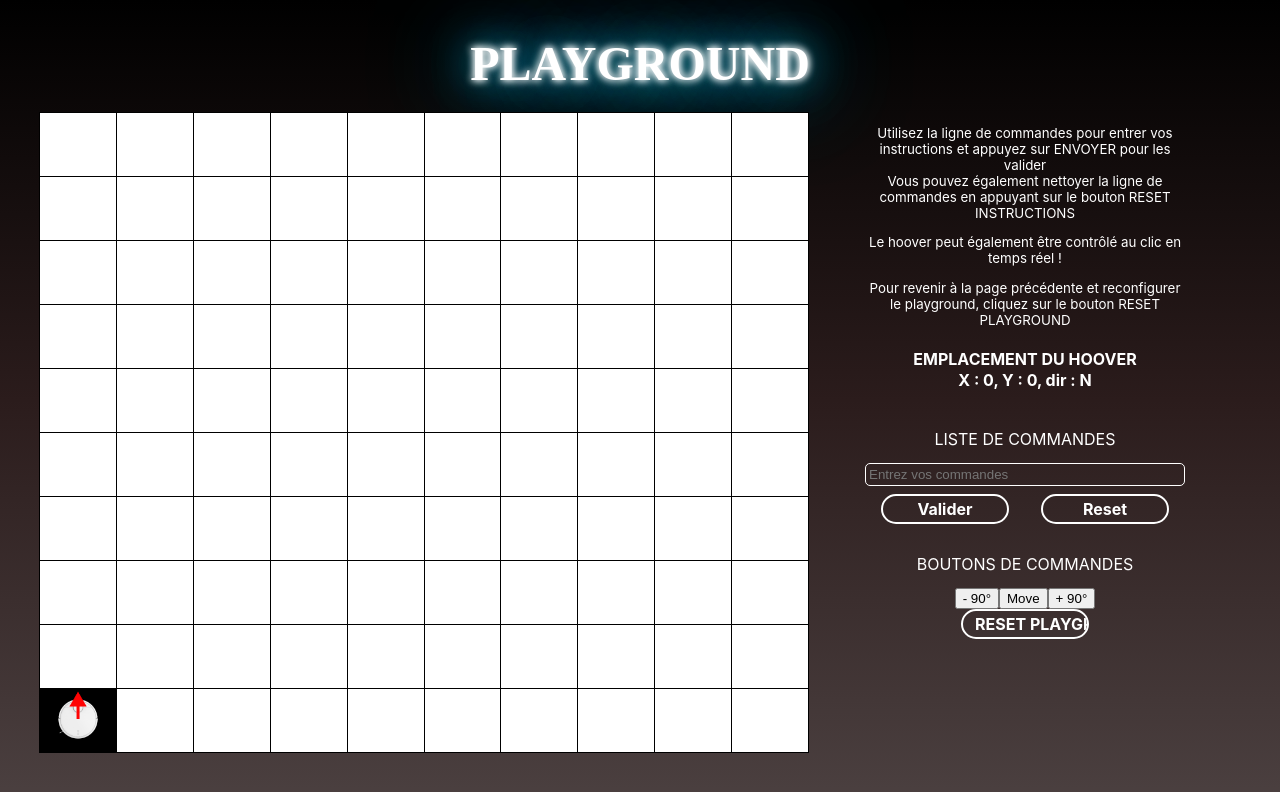
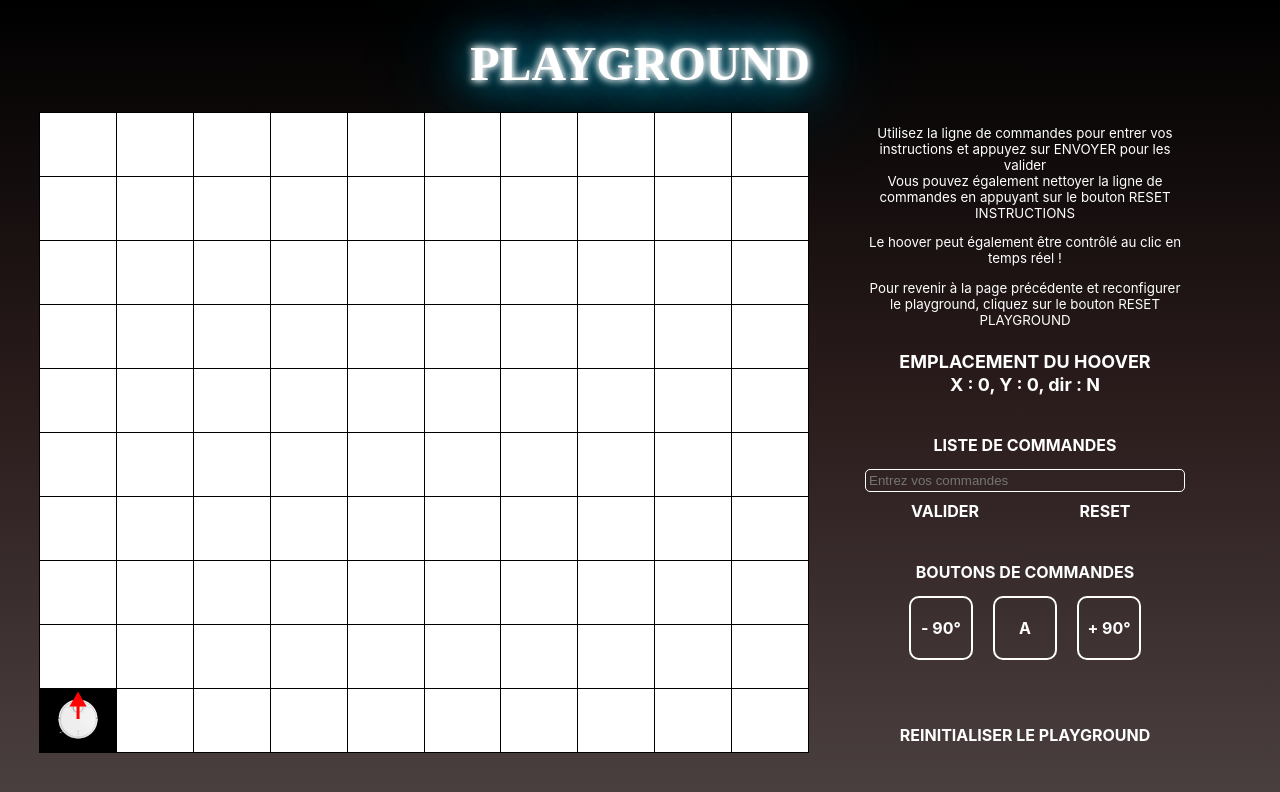
Before and after one commit to ValentinLagues/IHoover, a React (Vite) app: page /#/playground in a window 1280 px wide. Shown: the top 792 px of the page. Built offline with nearby package versions, Linux system fonts and the light colour scheme; a web font is replaced by a local one.

Commit message:
css done

```diff
--- a/index.html
+++ b/index.html
@@ -2,7 +2,7 @@
 <html lang="en">
   <head>
     <meta charset="UTF-8" />
-    <link rel="icon" type="image/svg+xml" href="src/assets/vacuum.png" />
+    <link rel="icon" type="image/svg+xml" href="src/assets/images/vacuum-logo.png" />
     <meta name="viewport" content="width=device-width, initial-scale=1.0" />
     <title>IHoover</title>
   </head>
--- a/src/components/home/Home.css
+++ b/src/components/home/Home.css
@@ -50,7 +50,6 @@ label {
     color: white;
     margin: 0 1rem;
     width: 3rem;
-    padding: 3px;
   }
 
   .form-select {
@@ -63,6 +62,10 @@ label {
     width: 3rem;
   }
 
+  option {
+    color: black;
+  }
+
   .validation-button {
     margin-top: 2rem;
   }
--- a/src/components/home/Home.tsx
+++ b/src/components/home/Home.tsx
@@ -104,7 +104,9 @@ const Home = () => {
         </div>
         <NavLink to="/playground">
           <div className="validation-button">
-            <input className="commands-button" type="submit" value="C'est parti !" />
+            <button className="commands-button" value="C'est parti !">
+              VALIDER
+            </button>
           </div>
         </NavLink>
       </form>
--- a/src/components/playground/Playground.css
+++ b/src/components/playground/Playground.css
@@ -37,6 +37,7 @@
 
 .location {
     font-weight: bold;
+    font-size: large;
     line-height: 5px;
     margin: 0 0 1rem 0;
 }
@@ -45,6 +46,10 @@
     display: flex;
     flex-direction: column;
     margin: 0 0 1rem 0;
+}
+
+.commands-title {
+    font-weight: bold;
 }
 
 .commands-input {
@@ -57,7 +62,37 @@
     margin: 0 0 8px 0;
   }
 
+.commands {
+    margin: 0 0 4rem 0;
+}
+
 .instructions-buttons {
     display: flex;
     flex-direction: row;
+    margin: 0 0 1rem 0;
 }
+
+.control-button {
+        border-radius: 10px;
+        height: 4rem;
+        border: 2px solid white;
+        font-size: 1rem;
+        font-weight: bold;
+        font-family: inherit;
+        background-color: transparent;
+        color: white;
+        cursor: pointer;
+        margin: 0 10px;
+        width: 4rem;
+}
+
+.control-button:hover {
+    text-shadow:
+    0 0 7px #fff,
+    0 0 10px #fff,
+    0 0 42px rgb(18, 188, 230),
+    0 0 77px rgb(18, 188, 230),
+    0 0 100px rgb(18, 188, 230);
+    animation: neon 2s infinite linear;
+    font-size: 1.1rem;
+  }
--- a/src/components/playground/Playground.tsx
+++ b/src/components/playground/Playground.tsx
@@ -88,21 +88,37 @@ const Playground = () => {
               onChange={handleHooverInstructions}
             />
             <div className="instructions-buttons">
-              <input className="commands-button" type="submit" value="Valider"></input>
+              <button className="commands-button" type="submit">
+                VALIDER
+              </button>
               <button className="commands-button" onClick={resetInstructions}>
-                Reset
+                RESET
               </button>
             </div>
           </form>
           <div className="commands">
             <p className="commands-title">BOUTONS DE COMMANDES</p>
-            <button onClick={() => setHoover(moveHoover('g', hoover))}>- 90°</button>
-            <button onClick={() => setHoover(moveHoover('a', hoover))}>Move</button>
-            <button onClick={() => setHoover(moveHoover('d', hoover))}>+ 90°</button>
+            <button
+              className="control-button"
+              onClick={() => setHoover(moveHoover('g', hoover))}>
+              - 90°
+            </button>
+            <button
+              className="control-button"
+              onClick={() => setHoover(moveHoover('a', hoover))}>
+              A
+            </button>
+            <button
+              className="control-button"
+              onClick={() => setHoover(moveHoover('d', hoover))}>
+              + 90°
+            </button>
           </div>
           <NavLink to="/">
             <div>
-              <input className="commands-button" type="submit" value="RESET PLAYGROUND" />
+              <button className="commands-button" type="submit" style={{ width: '22vw' }}>
+                REINITIALISER LE PLAYGROUND
+              </button>
             </div>
           </NavLink>
         </div>
--- a/src/index.css
+++ b/src/index.css
@@ -73,9 +73,7 @@ h2 {
 }
 
 .commands-button {
-  border-radius: 50px;
-  border: 2px solid white;
-  padding: 3px 12px;
+  height: 1rem;
   font-size: 1rem;
   font-weight: bold;
   font-family: inherit;
@@ -84,6 +82,8 @@ h2 {
   cursor: pointer;
   margin: 0 auto;
   width: 8rem;
+  border: none;
+  outline: none;
 }
 
 .commands-button:hover {
@@ -94,4 +94,5 @@ h2 {
   0 0 77px rgb(18, 188, 230),
   0 0 100px rgb(18, 188, 230);
   animation: neon 2s infinite linear;
+  font-size: 1.2rem;
 }
```
Also changed, not shown: src/assets/images/vacuum-logo.png (added).
